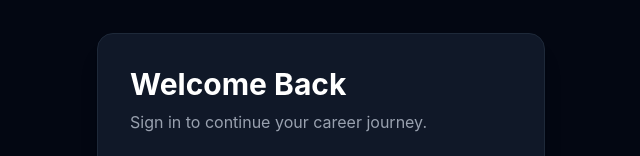
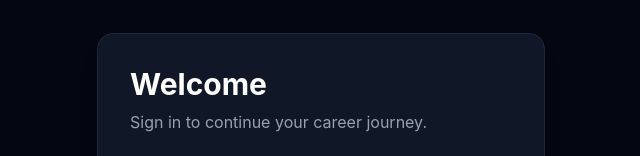
Before and after one commit to hardikgarg30/SkillBridge-AI, a React (Vite) app in the folder client/: page / in a window 1280 px wide. Shown: the part 172-328 px from the top of the page, without its empty margins (319-959 px from the left). Built offline with nearby package versions, Linux system fonts and the light colour scheme; no server answers.

Commit message:
Changed Welcome Back to Welcome

```diff
--- a/client/src/pages/Login.jsx
+++ b/client/src/pages/Login.jsx
@@ -189,7 +189,7 @@ function Login() {
 
             {/* Heading */}
             <h1 className="text-3xl font-bold">
-              Welcome Back
+              Welcome
             </h1>
 
             <p className="mt-2 text-gray-400">
```
